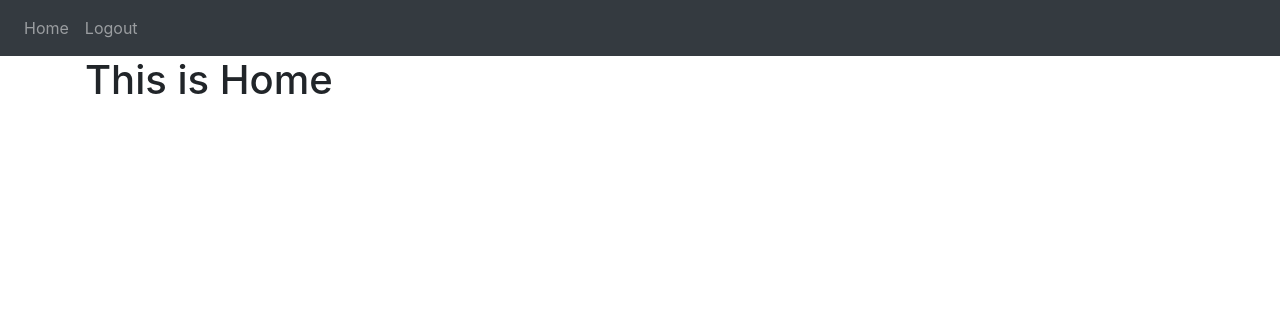
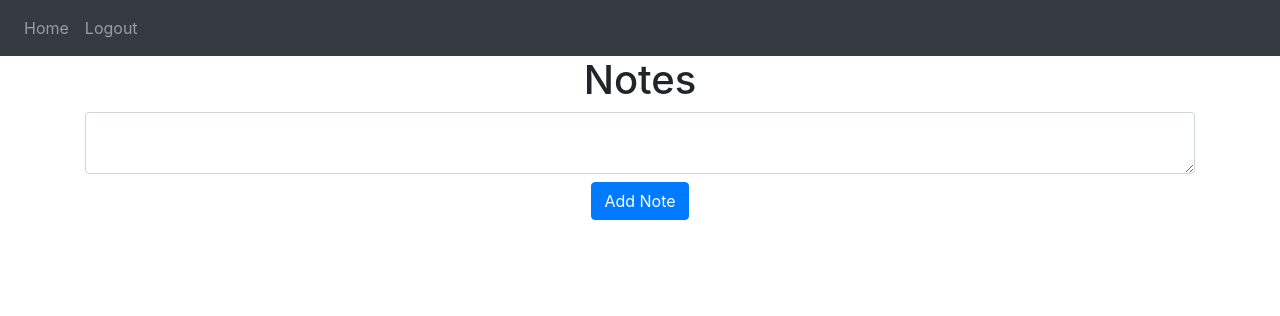
Before and after one commit to Shaji-Mohammed/Notes, a Flask app: page / in a window 1280 px wide. Shown: the top 316 px of the page. Run offline with Flask 3, Linux system fonts and the light colour scheme; the visitor is signed in with stand-in values (Sample User, id 1); data that the repository does not hold is empty; some libraries are stand-ins or nearby versions.

Commit message:
created user add notes

```diff
--- a/website/templates/home.html
+++ b/website/templates/home.html
@@ -1,5 +1,18 @@
 {% extends "base.html" %} {% block title %}Changed{% endblock %}
 
 {% block content %}
-<h1>This is Home</h1>
+<h1 align="center">Notes</h1>
+<ul class="list-group list-group-flush" id="notes">
+  {% for note in user.notes %}
+  <li class="list-group-item">
+    {{ note.data }}
+  </li>
+  {% endfor %}
+</ul>
+<form method="POST">
+  <textarea name="note" id="note" class="form-control"></textarea>
+  <div align="center">
+    <button type="submit" class="btn btn-primary mt-2">Add Note</button>
+  </div>
+</form>
 {% endblock %}
```
